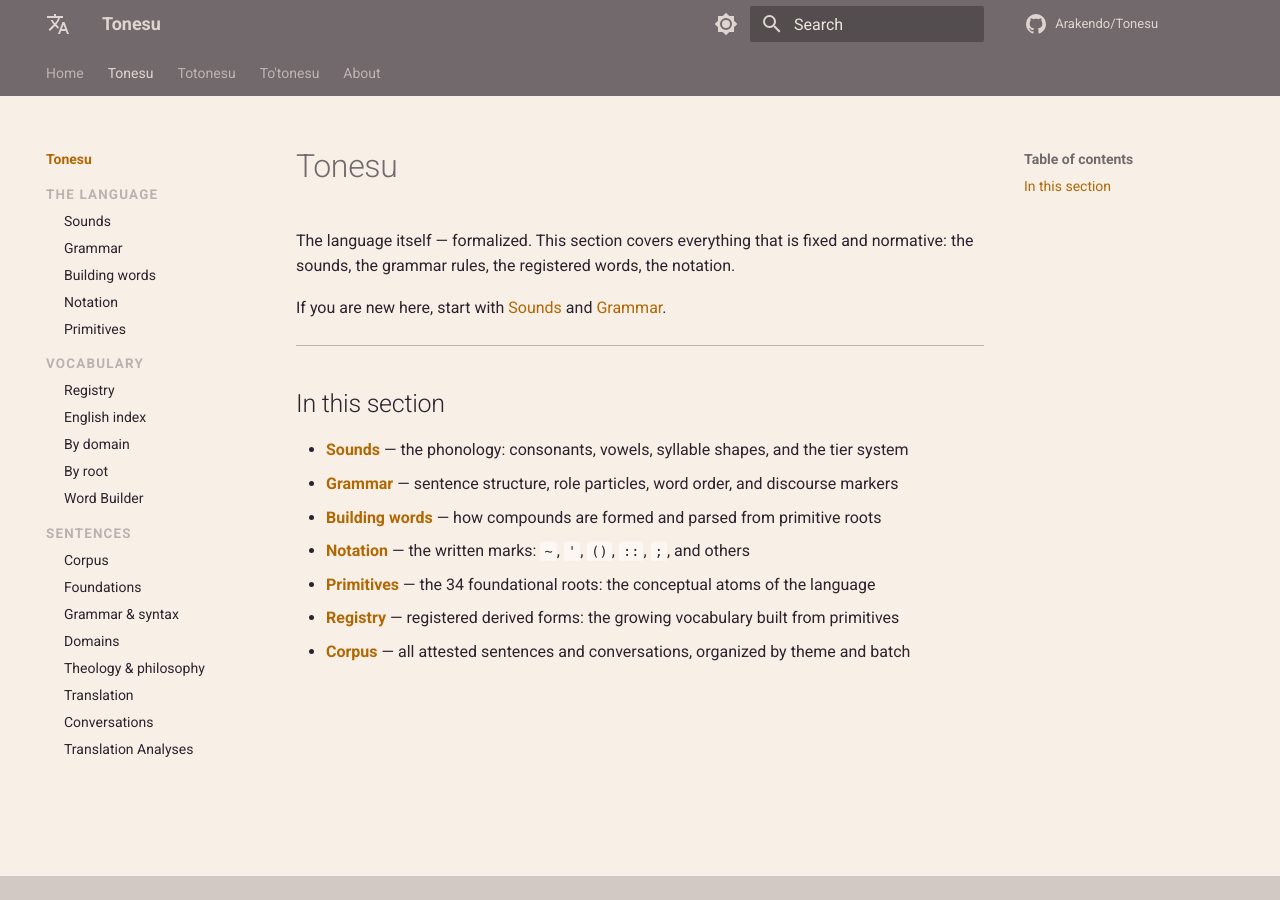
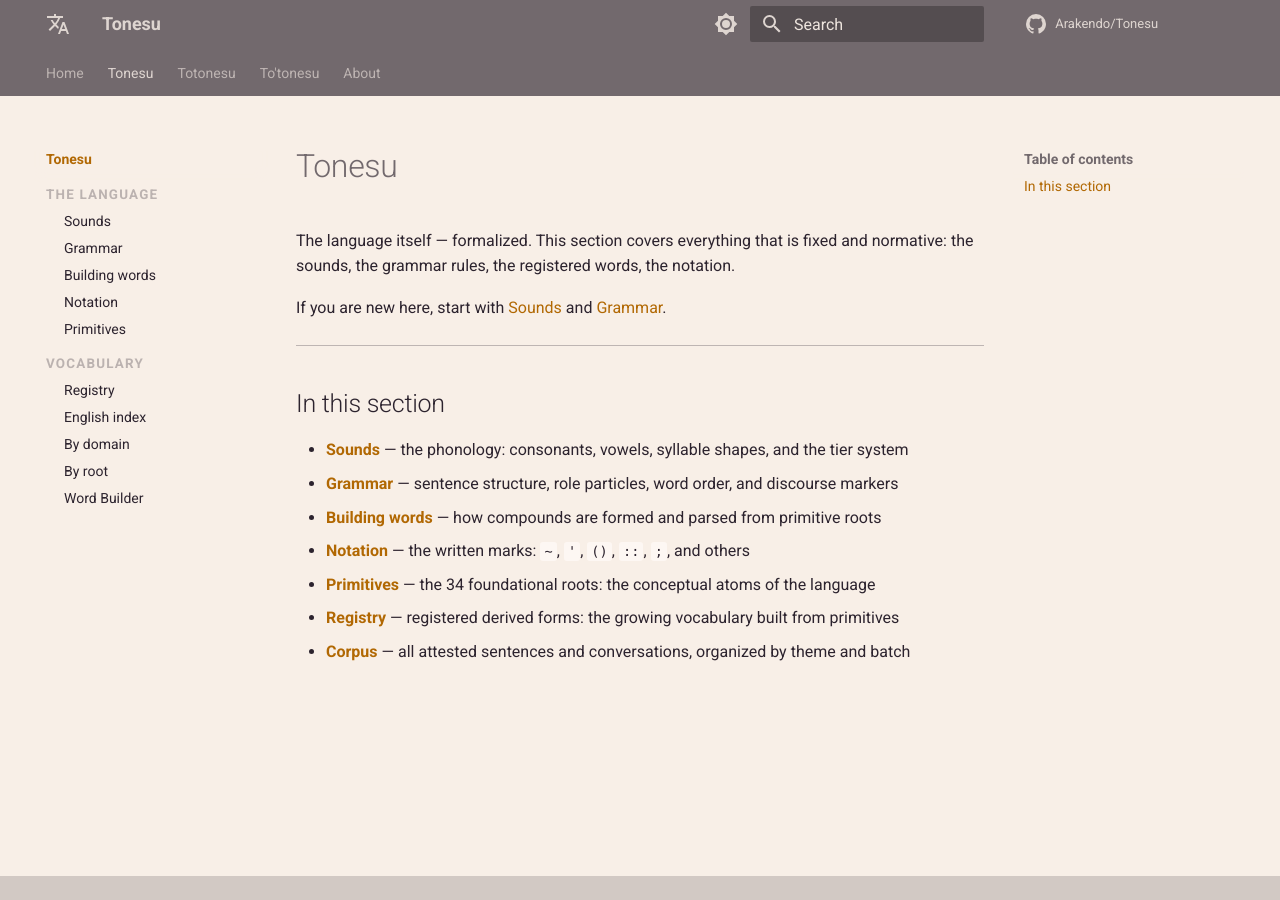
Before and after one commit to Arakendo/Tonesu, an MkDocs documentation site: the page built from www/docs/tonesu/index.md, in a window 1280 px wide. Built offline with MkDocs 1.6.1 and Material for MkDocs 9.7.7, drawn with Linux system fonts in a browser that asks for light colours; comment, search, counter and statistics services are not loaded; some of the changed lines change nothing that is shown.

Commit message:
nav: move Sentences/corpus to Totonesu; Tonesu = language reference only

```diff
--- a/mkdocs.yml
+++ b/mkdocs.yml
@@ -63,15 +63,6 @@
       - By domain: tonesu/registry/by-domain.md
       - By root: tonesu/registry/by-root.md
       - Word Builder: tonesu/builder.md
-    - Sentences:
-      - Corpus: tonesu/corpus/overview.md
-      - Foundations: tonesu/corpus/foundations/overview.md
-      - Grammar & syntax: tonesu/corpus/grammar/overview.md
-      - Domains: tonesu/corpus/domains/overview.md
-      - Theology & philosophy: tonesu/corpus/theology/overview.md
-      - Translation: tonesu/corpus/translation/overview.md
-      - Conversations: tonesu/corpus/conversations/overview.md
-      - Translation Analyses: tonesu/corpus/translations/overview.md
   - Totonesu:
     - totonesu/index.md
     - Practical:
@@ -84,6 +75,15 @@
       - Register & colloquial: totonesu/register.md
       - Failures & edge cases: totonesu/failures.md
       - Stress tests: totonesu/stress-tests.md
+    - Sentences:
+      - Corpus: tonesu/corpus/overview.md
+      - Foundations: tonesu/corpus/foundations/overview.md
+      - Grammar & syntax: tonesu/corpus/grammar/overview.md
+      - Domains: tonesu/corpus/domains/overview.md
+      - Theology & philosophy: tonesu/corpus/theology/overview.md
+      - Translation: tonesu/corpus/translation/overview.md
+      - Conversation corpus: tonesu/corpus/conversations/overview.md
+      - Translation Analyses: tonesu/corpus/translations/overview.md
   - To'tonesu:
     - to-tonesu/index.md
     - Patterns: to-tonesu/patterns.md
```
